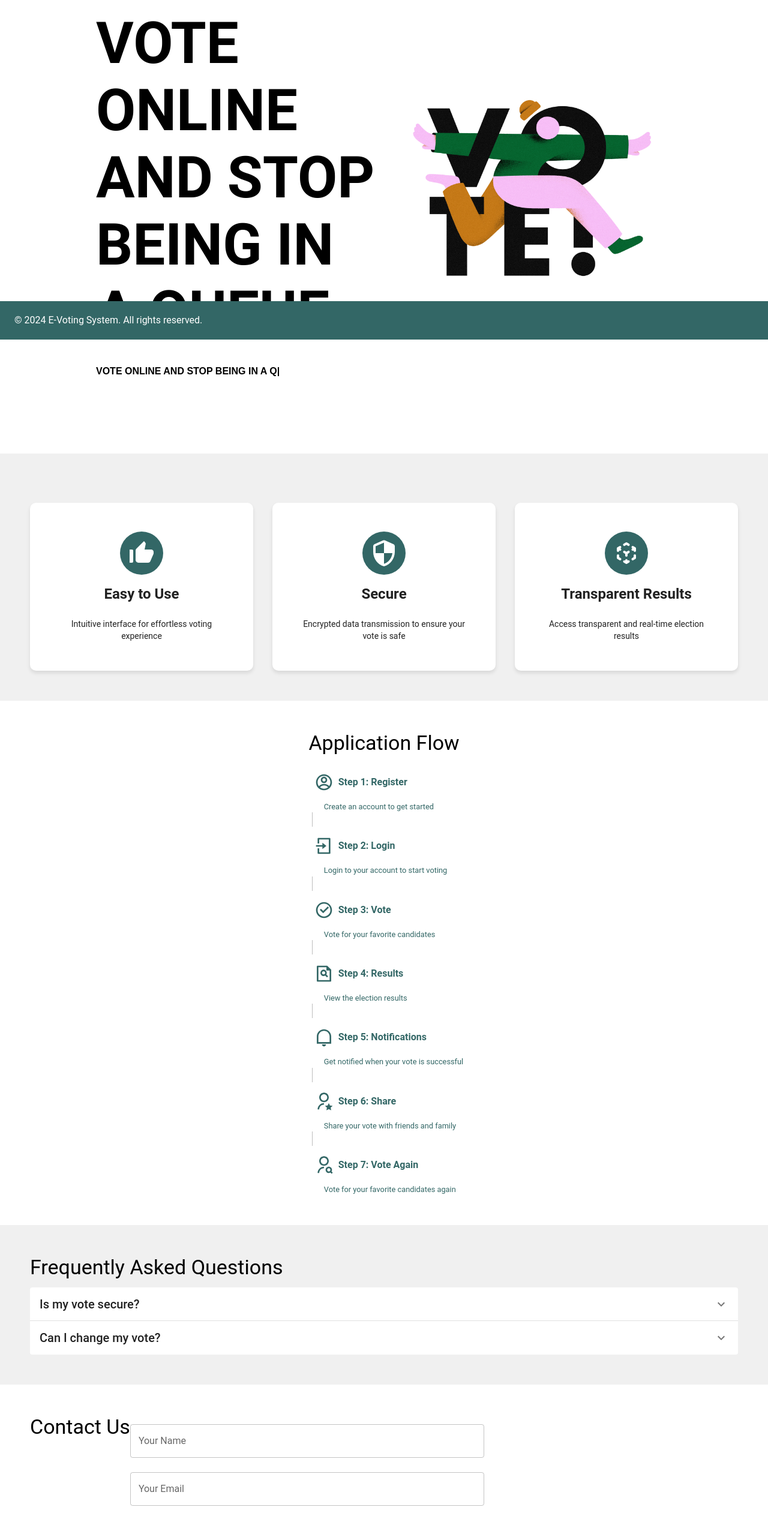
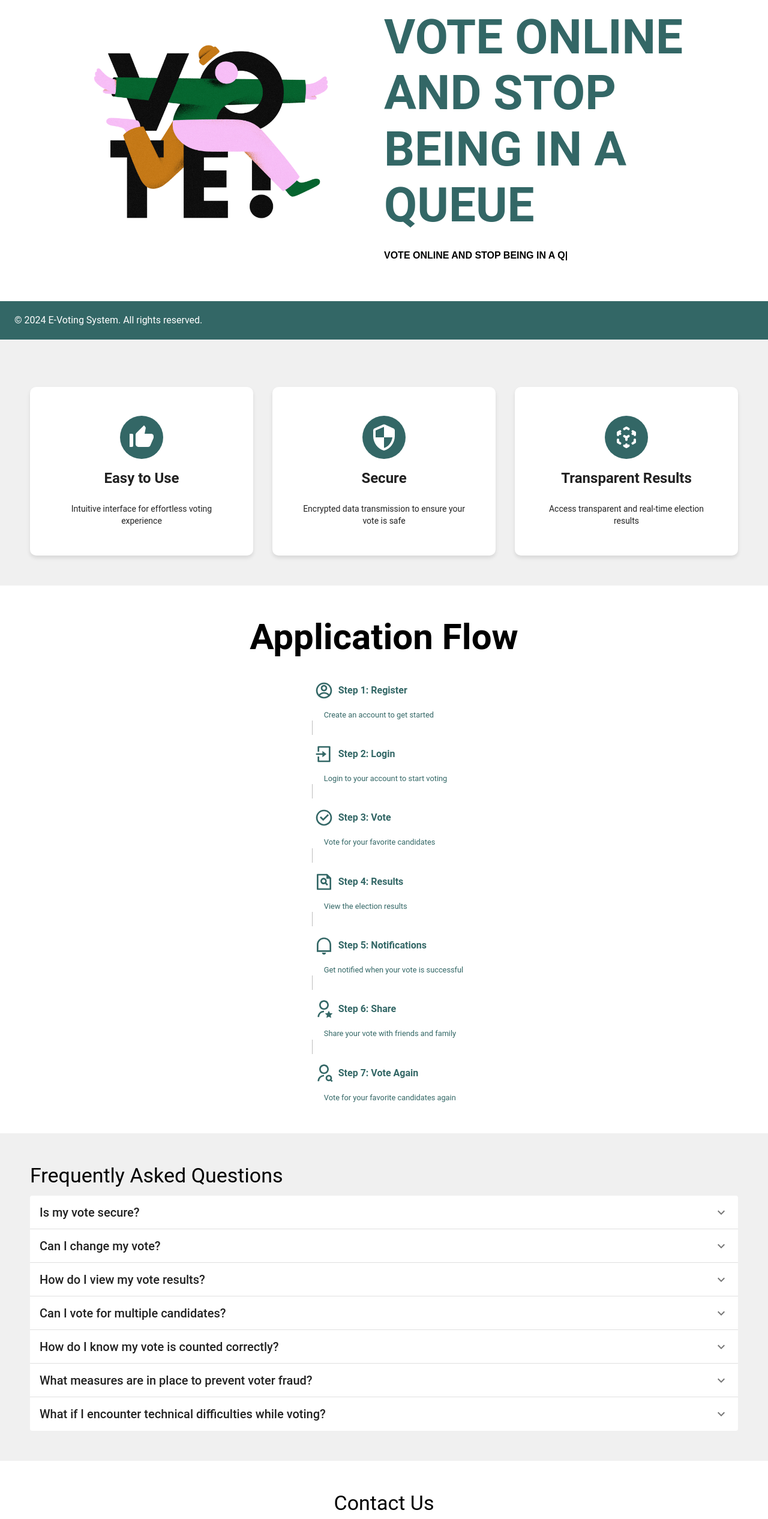
Before and after one commit to kiani007/E-Voting, a React (Vite) app: page / in a window 1280 px wide. Shown: the part 234-2766 px from the top of the page at 60% size. Built offline with nearby package versions, Linux system fonts and the light colour scheme.

Commit message:
fix mobile design

```diff
--- a/src/pages/Home/index.jsx
+++ b/src/pages/Home/index.jsx
@@ -13,6 +13,7 @@ import {
   Step,
   StepLabel,
   StepContent,
+  useTheme,
 } from '@mui/material';
 import {
   ExpandMore as ExpandMoreIcon,
@@ -33,11 +34,16 @@ import {
 } from 'react-icons/ri';
 
 const index = () => {
+  const theme = useTheme();
+
   const styles = {
     mainSection: {
-      padding: '10rem',
+      display: 'flex',
+      justifyContent: 'center',
       backgroundColor: '#fffff',
-      textAlign: 'left',
+      textAlign: { xs: 'center', md: 'left' },
+      padding: '50px',
+      margin: '110px 0',
     },
     featureSection: {
       padding: '50px',
@@ -64,8 +70,14 @@ const index = () => {
       width: '100%',
     },
     contactSection: {
-      padding: '50px',
+      padding: '50px 10px',
       backgroundColor: '#ffffff',
+      display: 'flex',
+      flexDirection: 'column',
+      alignItems: 'center',
+      justifyContent: 'center',
+      fontSize: '2rem',
+      fontWeight: 'bold',
     },
     featrueStepper: {
       display: 'flex',
@@ -119,6 +131,30 @@ const index = () => {
       question: 'Can I change my vote?',
       answer: 'No, once you submit your vote, it cannot be changed.',
     },
+    {
+      question: 'How do I view my vote results?',
+      answer: 'You can view your vote results in the "Results" section.',
+    },
+    {
+      question: 'Can I vote for multiple candidates?',
+      answer: 'No, you can not vote for multiple candidates.',
+    },
+    {
+      question: 'How do I know my vote is counted correctly?',
+      answer:
+        'This question addresses transparency in the voting process. Users may want to know how their votes are recorded and verified to ensure accuracy.',
+    },
+    {
+      question: 'What measures are in place to prevent voter fraud?',
+      answer:
+        'Users may be concerned about the potential for voter fraud in online voting systems. They may want to know about the security measures implemented to prevent unauthorized access or manipulation of votes.',
+    },
+    {
+      question: 'What if I encounter technical difficulties while voting?',
+      answer:
+        'Users may have concerns about technical issues such as website crashes or connectivity problems while voting. This question addresses how such issues are handled and ensures that users can still exercise their right to vote.',
+    },
+
     // Add more FAQs here
   ];
 
@@ -163,14 +199,15 @@ const index = () => {
   return (
     <div>
       {/* Main Section */}
-      <Grid
-        container
-        alignItems="center"
-        textAlign={'start'}
-        justify="start"
-        sx={{ p: 10 }}
-        style={styles.mainSection}
-      >
+      <Grid container alignItems="center" style={styles.mainSection}>
+        <Grid item xs={12} md={6}>
+          {/* Your animated infographic or lottie image here */}
+          <img
+            src={homeVote}
+            alt="Animated image"
+            style={{ width: '80%', display: 'block', margin: '0 auto' }}
+          />
+        </Grid>
         <Grid
           item
           xs={12}
@@ -180,11 +217,17 @@ const index = () => {
           }}
         >
           <Typography
-            component="h1"
+            component="div"
             gutterBottom
-            variant="h1"
+            variant="h3"
             sx={{
+              fontSize: { xs: '3rem', md: '5rem' },
               fontWeight: 'bold',
+              color: '#336766',
+              textAlign: {
+                xs: 'center',
+                sm: 'left',
+              },
             }}
           >
             VOTE ONLINE AND STOP BEING IN A QUEUE
@@ -200,15 +243,15 @@ const index = () => {
             speed={5}
             repeat={5}
             style={{
+              textAlign: {
+                xs: 'center',
+                sm: 'left',
+              },
               fontSize: '1rem',
               fontWeight: 'bold',
               fontFamily: 'sans-serif',
             }}
           />
-        </Grid>
-        <Grid item xs={12} md={6}>
-          {/* Your animated infographic or lottie image here */}
-          <img src={homeVote} alt="Animated image" style={{ width: '100%' }} />
         </Grid>
       </Grid>
 
@@ -245,7 +288,11 @@ const index = () => {
         justify="center"
         sx={{ display: 'flex', flexDirection: 'column', alignItems: 'center' }}
       >
-        <Typography variant="h4" gutterBottom>
+        <Typography
+          variant="h2"
+          gutterBottom
+          sx={{ textAlign: 'center', fontWeight: 'bold' }}
+        >
           Application Flow
         </Typography>
         <Stepper orientation="vertical">
@@ -282,9 +329,12 @@ const index = () => {
       </Grid>
 
       {/* Contact Us Section */}
-      <Grid container style={styles.contactSection} justify="center">
+      <Grid container style={styles.contactSection} justify="start">
         <Typography variant="h4" gutterBottom>
           Contact Us
+        </Typography>
+        <Typography variant="body1">
+          If you have any questions or concerns, please contact us.
         </Typography>
         <Grid item xs={12} sm={6}>
           <TextField label="Your Name" fullWidth margin="normal" />
```
